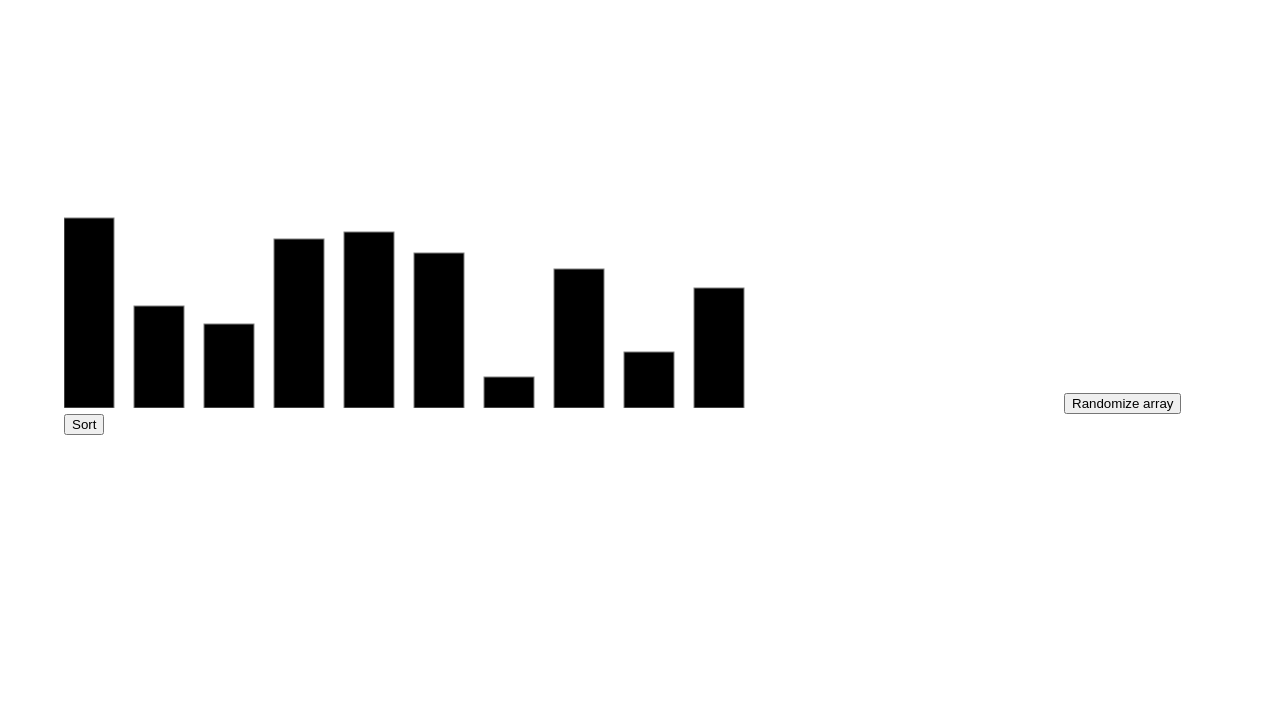
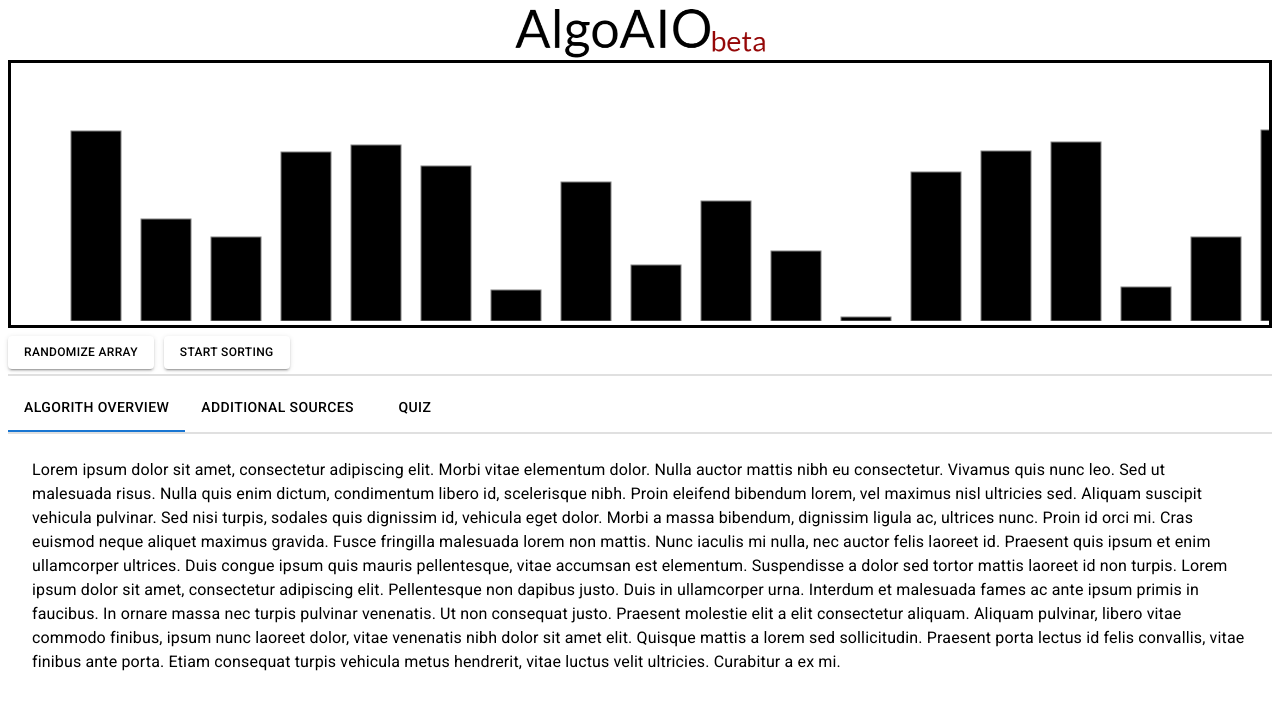
Before and after one commit to SpLiYvIiI/algo-aio, a React (Create React App) app: page /algorithms/bubble-sort in a window 1280 px wide. Shown: the top 710 px of the page. Built offline with nearby package versions, Linux system fonts and the light colour scheme.

Commit message:
major refactoring, setup sorting page, setup other things too

```diff
--- a/package.json
+++ b/package.json
@@ -5,6 +5,7 @@
   "dependencies": {
     "@emotion/react": "^11.9.0",
     "@emotion/styled": "^11.8.1",
+    "@fontsource/roboto": "^4.5.7",
     "@mui/icons-material": "^5.8.0",
     "@mui/material": "^5.8.1",
     "@testing-library/jest-dom": "^5.16.4",
--- a/src/common/utils.js
+++ b/src/common/utils.js
@@ -1,6 +1,6 @@
 const seedDataRectangles = () => {
   const seedData = [];
-  for (let i = 0; i < 10; i++) {
+  for (let i = 0; i < 20; i++) {
     seedData.push({
       id: `r${i}`,
       height: randomNumberOneToX(200),
--- a/src/components/Algorithms.jsx
+++ b/src/components/AlgorithmsNavigationPage/index.jsx
@@ -1,7 +1,7 @@
 import React from 'react';
 
-const Algorithms = () => {
+const AlgorithmsNavigationPage = () => {
   return <div>this is page for algorithm navigation</div>;
 };
 
-export default Algorithms;
+export default AlgorithmsNavigationPage;
--- a/src/components/HomePage.jsx
+++ b/src/components/HomePage/index.jsx
@@ -1,6 +1,6 @@
 import React from 'react';
 import { Button, Grid } from '@mui/material';
-import algoaiologo from '../static/algo-aio-logo.png';
+import algoaiologo from '../../static/algo-aio-logo.png';
 import { useNavigate } from 'react-router-dom';
 import ParticlesBackground from './ParticlesBackground';
 
--- a/src/components/Main.jsx
+++ b/src/components/Main.jsx
@@ -1,16 +1,16 @@
 import React from 'react';
-import BubbleSort from './D3/Sorting/BubbleSort';
 import { Routes, Route, BrowserRouter } from 'react-router-dom';
+import AlgorithmsNavigationPage from './AlgorithmsNavigationPage';
 import HomePage from './HomePage';
-import Algorithms from './Algorithms';
+import VisualizationPage from './VisualizationPage';
 
 const Main = () => {
   return (
     <BrowserRouter>
       <Routes>
         <Route path="/" element={<HomePage />} />
-        <Route path="/algorithms" element={<Algorithms />} />
-        <Route path="/algorithms/bubble-sort" element={<BubbleSort />} />
+        <Route path="/algorithms" element={<AlgorithmsNavigationPage />} />
+        <Route path="/algorithms/bubble-sort" element={<VisualizationPage />} />
       </Routes>
     </BrowserRouter>
   );
--- a/src/components/Navigation.jsx
+++ b/src/components/Navigation.jsx
@@ -0,0 +1,33 @@
+import React from 'react';
+import { Grid } from '@mui/material';
+import algoaiologo from '../static/algo-aio-logo.png';
+import { useNavigate } from 'react-router-dom';
+const Navigation = () => {
+  const navigate = useNavigate();
+
+  const goToHomePage = e => {
+    navigate('/');
+  };
+
+  return (
+    <Grid
+      container
+      direction="column"
+      alignItems="center"
+      justifyContent="center"
+    >
+      <img
+        src={algoaiologo}
+        alt={'logo'}
+        style={{
+          height: '50px',
+          width: 'auto',
+          cursor: 'pointer',
+        }}
+        onClick={() => goToHomePage()}
+      />
+    </Grid>
+  );
+};
+
+export default Navigation;
--- /dev/null
+++ b/src/components/OverviewAndQuizz.jsx
@@ -0,0 +1,151 @@
+import * as React from 'react';
+import PropTypes from 'prop-types';
+import Tabs from '@mui/material/Tabs';
+import Tab from '@mui/material/Tab';
+import Typography from '@mui/material/Typography';
+import Box from '@mui/material/Box';
+import { Grid } from '@mui/material';
+
+function TabPanel(props) {
+  const { children, value, index, ...other } = props;
+
+  return (
+    <div
+      role="tabpanel"
+      hidden={value !== index}
+      id={`simple-tabpanel-${index}`}
+      aria-labelledby={`simple-tab-${index}`}
+      {...other}
+    >
+      {value === index && (
+        <Box sx={{ p: 3 }}>
+          <Typography>{children}</Typography>
+        </Box>
+      )}
+    </div>
+  );
+}
+
+TabPanel.propTypes = {
+  children: PropTypes.node,
+  index: PropTypes.number.isRequired,
+  value: PropTypes.number.isRequired,
+};
+
+function a11yProps(index) {
+  return {
+    id: `simple-tab-${index}`,
+    'aria-controls': `simple-tabpanel-${index}`,
+  };
+}
+
+export default function OverviewAndQuizz() {
+  const [value, setValue] = React.useState(0);
+
+  const handleChange = (event, newValue) => {
+    setValue(newValue);
+  };
+
+  return (
+    <Grid item sx={{ width: '100%' }}>
+      <Grid item sx={{ borderBottom: 2, borderColor: 'divider' }}>
+        <Tabs
+          value={value}
+          onChange={handleChange}
+          aria-label="basic tabs example"
+        >
+          <Tab
+            label="Algorith overview"
+            {...a11yProps(0)}
+            style={{
+              color: 'black',
+            }}
+          />
+          <Tab
+            label="Additional sources"
+            {...a11yProps(1)}
+            style={{
+              color: 'black',
+            }}
+          />
+          <Tab
+            label="Quiz"
+            {...a11yProps(2)}
+            style={{
+              color: 'black',
+            }}
+          />
+        </Tabs>
+      </Grid>
+      <TabPanel value={value} index={0}>
+        Lorem ipsum dolor sit amet, consectetur adipiscing elit. Morbi vitae
+        elementum dolor. Nulla auctor mattis nibh eu consectetur. Vivamus quis
+        nunc leo. Sed ut malesuada risus. Nulla quis enim dictum, condimentum
+        libero id, scelerisque nibh. Proin eleifend bibendum lorem, vel maximus
+        nisl ultricies sed. Aliquam suscipit vehicula pulvinar. Sed nisi turpis,
+        sodales quis dignissim id, vehicula eget dolor. Morbi a massa bibendum,
+        dignissim ligula ac, ultrices nunc. Proin id orci mi. Cras euismod neque
+        aliquet maximus gravida. Fusce fringilla malesuada lorem non mattis.
+        Nunc iaculis mi nulla, nec auctor felis laoreet id. Praesent quis ipsum
+        et enim ullamcorper ultrices. Duis congue ipsum quis mauris
+        pellentesque, vitae accumsan est elementum. Suspendisse a dolor sed
+        tortor mattis laoreet id non turpis. Lorem ipsum dolor sit amet,
+        consectetur adipiscing elit. Pellentesque non dapibus justo. Duis in
+        ullamcorper urna. Interdum et malesuada fames ac ante ipsum primis in
+        faucibus. In ornare massa nec turpis pulvinar venenatis. Ut non
+        consequat justo. Praesent molestie elit a elit consectetur aliquam.
+        Aliquam pulvinar, libero vitae commodo finibus, ipsum nunc laoreet
+        dolor, vitae venenatis nibh dolor sit amet elit. Quisque mattis a lorem
+        sed sollicitudin. Praesent porta lectus id felis convallis, vitae
+        finibus ante porta. Etiam consequat turpis vehicula metus hendrerit,
+        vitae luctus velit ultricies. Curabitur a ex mi.
+      </TabPanel>
+      <TabPanel value={value} index={1}>
+        Lorem ipsum dolor sit amet, consectetur adipiscing elit. Morbi vitae
+        elementum dolor. Nulla auctor mattis nibh eu consectetur. Vivamus quis
+        nunc leo. Sed ut malesuada risus. Nulla quis enim dictum, condimentum
+        libero id, scelerisque nibh. Proin eleifend bibendum lorem, vel maximus
+        nisl ultricies sed. Aliquam suscipit vehicula pulvinar. Sed nisi turpis,
+        sodales quis dignissim id, vehicula eget dolor. Morbi a massa bibendum,
+        dignissim ligula ac, ultrices nunc. Proin id orci mi. Cras euismod neque
+        aliquet maximus gravida. Fusce fringilla malesuada lorem non mattis.
+        Nunc iaculis mi nulla, nec auctor felis laoreet id. Praesent quis ipsum
+        et enim ullamcorper ultrices. Duis congue ipsum quis mauris
+        pellentesque, vitae accumsan est elementum. Suspendisse a dolor sed
+        tortor mattis laoreet id non turpis. Lorem ipsum dolor sit amet,
+        consectetur adipiscing elit. Pellentesque non dapibus justo. Duis in
+        ullamcorper urna. Interdum et malesuada fames ac ante ipsum primis in
+        faucibus. In ornare massa nec turpis pulvinar venenatis. Ut non
+        consequat justo. Praesent molestie elit a elit consectetur aliquam.
+        Aliquam pulvinar, libero vitae commodo finibus, ipsum nunc laoreet
+        dolor, vitae venenatis nibh dolor sit amet elit. Quisque mattis a lorem
+        sed sollicitudin. Praesent porta lectus id felis convallis, vitae
+        finibus ante porta. Etiam consequat turpis vehicula metus hendrerit,
+        vitae luctus velit ultricies. Curabitur a ex mi.
+      </TabPanel>
+      <TabPanel value={value} index={2}>
+        Lorem ipsum dolor sit amet, consectetur adipiscing elit. Morbi vitae
+        elementum dolor. Nulla auctor mattis nibh eu consectetur. Vivamus quis
+        nunc leo. Sed ut malesuada risus. Nulla quis enim dictum, condimentum
+        libero id, scelerisque nibh. Proin eleifend bibendum lorem, vel maximus
+        nisl ultricies sed. Aliquam suscipit vehicula pulvinar. Sed nisi turpis,
+        sodales quis dignissim id, vehicula eget dolor. Morbi a massa bibendum,
+        dignissim ligula ac, ultrices nunc. Proin id orci mi. Cras euismod neque
+        aliquet maximus gravida. Fusce fringilla malesuada lorem non mattis.
+        Nunc iaculis mi nulla, nec auctor felis laoreet id. Praesent quis ipsum
+        et enim ullamcorper ultrices. Duis congue ipsum quis mauris
+        pellentesque, vitae accumsan est elementum. Suspendisse a dolor sed
+        tortor mattis laoreet id non turpis. Lorem ipsum dolor sit amet,
+        consectetur adipiscing elit. Pellentesque non dapibus justo. Duis in
+        ullamcorper urna. Interdum et malesuada fames ac ante ipsum primis in
+        faucibus. In ornare massa nec turpis pulvinar venenatis. Ut non
+        consequat justo. Praesent molestie elit a elit consectetur aliquam.
+        Aliquam pulvinar, libero vitae commodo finibus, ipsum nunc laoreet
+        dolor, vitae venenatis nibh dolor sit amet elit. Quisque mattis a lorem
+        sed sollicitudin. Praesent porta lectus id felis convallis, vitae
+        finibus ante porta. Etiam consequat turpis vehicula metus hendrerit,
+        vitae luctus velit ultricies. Curabitur a ex mi.
+      </TabPanel>
+    </Grid>
+  );
+}
--- a/src/components/D3/Sorting/BubbleSort.jsx
+++ b/src/components/VisualizationPage/Sorting/SortingContainer.jsx
@@ -1,20 +1,16 @@
-import React, { useEffect, useRef, useState } from 'react';
+import React, { useState } from 'react';
+import { delay, seedDataRectangles } from '../../../common/utils';
 import * as d3 from 'd3';
-import Container from '@mui/material/Container';
-import { delay, seedDataRectangles } from '../../../common/utils';
+import SortingVisualizationContainer from './SortingVisualizationContainer';
+import { Button, Grid } from '@mui/material';
+import Navigation from '../../Navigation';
+import OverviewAndQuizz from '../../OverviewAndQuizz';
 
-const BubbleSort = () => {
+const SortingContainer = () => {
   const [data, setData] = useState(seedDataRectangles());
   const [isSorting, setIsSorting] = useState(false);
-  const svgContainerRef = useRef();
-  const svgContainerStyles = {
-    height: 300,
-    paddingTop: 100,
-    width: 1000,
-    marginRight: '0px',
-    marginLeft: '0px',
-  };
 
+  // this randomizes data
   const changeInitData = () => {
     const newRadius = data.map(obj => {
       const racxa = Math.round(Math.random() * 200);
@@ -24,6 +20,7 @@ const BubbleSort = () => {
     setData(newRadius);
   };
 
+  // And here goes our sorting algorithms
   const bubbleSort = async () => {
     setIsSorting(true);
     const temp = data;
@@ -67,45 +64,60 @@ const BubbleSort = () => {
       }
       d3.select(`#${temp[temp.length - i - 1].id}`).style('fill', 'yellow');
     }
-    setIsSorting(false);
   };
 
-  useEffect(() => {
-    const svg = d3.select(svgContainerRef.current);
-    svg.selectAll('*').interrupt();
-    svg
-      .selectAll('rect')
-      .data(data)
-      .join('rect')
-      .style('stroke', 'gray')
-      .style('fill', 'black')
-      .attr('width', 50)
-      .attr('height', d => {
-        return d.height;
-      })
-      .attr('x', function (d, i) {
-        return i * 70;
-      })
-      .attr('y', d => {
-        return 300 - d.height;
-      })
-      .attr('id', d => {
-        return d.id;
-      });
-  }, [data]);
-
   return (
-    <Container fixed>
-      <svg ref={svgContainerRef} style={svgContainerStyles}></svg>
-      <button disabled={isSorting} onClick={() => changeInitData()}>
-        Randomize array
-      </button>
-      &nbsp;&nbsp;&nbsp;&nbsp;
-      <button disabled={isSorting} onClick={() => bubbleSort()}>
-        Sort
-      </button>
-    </Container>
+    <div>
+      <Navigation />
+      <Grid container rowSpacing={1} columnSpacing={0} paddingTop="10px">
+        <Grid
+          item
+          xs={12}
+          style={{
+            borderStyle: 'solid',
+          }}
+        >
+          <SortingVisualizationContainer
+            data={data}
+            setIsSorting={setIsSorting}
+          />
+        </Grid>
+        <Grid
+          item
+          xs={12}
+          paddingBottom="5px"
+          sx={{ borderBottom: 2, borderColor: 'divider' }}
+        >
+          <Button
+            style={{
+              backgroundColor: '#ffffff',
+              color: '#000000',
+              fontSize: '12px',
+            }}
+            disabled={isSorting}
+            variant="contained"
+            onClick={() => changeInitData()}
+          >
+            Randomize array
+          </Button>
+          <Button
+            style={{
+              backgroundColor: '#ffffff',
+              color: '#000000',
+              fontSize: '12px',
+              marginLeft: '10px',
+            }}
+            disabled={isSorting}
+            variant="contained"
+            onClick={() => bubbleSort()}
+          >
+            Start sorting
+          </Button>
+        </Grid>
+        <OverviewAndQuizz />
+      </Grid>
+    </div>
   );
 };
 
-export default BubbleSort;
+export default SortingContainer;
--- /dev/null
+++ b/src/components/VisualizationPage/Sorting/SortingVisualizationContainer.jsx
@@ -0,0 +1,40 @@
+import React, { useEffect, useRef } from 'react';
+import * as d3 from 'd3';
+
+// this component just initializes svg and draws data on change
+const SortingVisualizationContainer = ({ data, setIsSorting }) => {
+  const svgContainerRef = useRef();
+  const svgContainerStyles = {
+    height: 250,
+    width: '100%',
+  };
+
+  useEffect(() => {
+    setIsSorting(false);
+    const svg = d3.select(svgContainerRef.current);
+    svg.selectAll('*').interrupt();
+    svg
+      .selectAll('rect')
+      .data(data)
+      .join('rect')
+      .style('stroke', 'gray')
+      .style('fill', 'black')
+      .attr('width', 50)
+      .attr('height', d => {
+        return d.height;
+      })
+      .attr('x', function (d, i) {
+        return i * 70 + 60;
+      })
+      .attr('y', d => {
+        return 250 - d.height;
+      })
+      .attr('id', d => {
+        return d.id;
+      });
+  }, [data]);
+
+  return <svg ref={svgContainerRef} style={svgContainerStyles}></svg>;
+};
+
+export default SortingVisualizationContainer;
--- /dev/null
+++ b/src/components/VisualizationPage/Sorting/index.jsx
@@ -0,0 +1,11 @@
+import React from 'react';
+import SortingContainer from './SortingContainer';
+const Sorting = () => {
+  return (
+    <div>
+      <SortingContainer />
+    </div>
+  );
+};
+
+export default Sorting;
--- /dev/null
+++ b/src/components/VisualizationPage/index.jsx
@@ -0,0 +1,11 @@
+import React from 'react';
+import Sorting from './Sorting';
+const VisualizationPage = () => {
+  return (
+    <div>
+      <Sorting />
+    </div>
+  );
+};
+
+export default VisualizationPage;
```
Also changed, not shown: src/components/HomePage/ParticlesBackground.jsx (renamed from src/components/ParticlesBackground.jsx).
